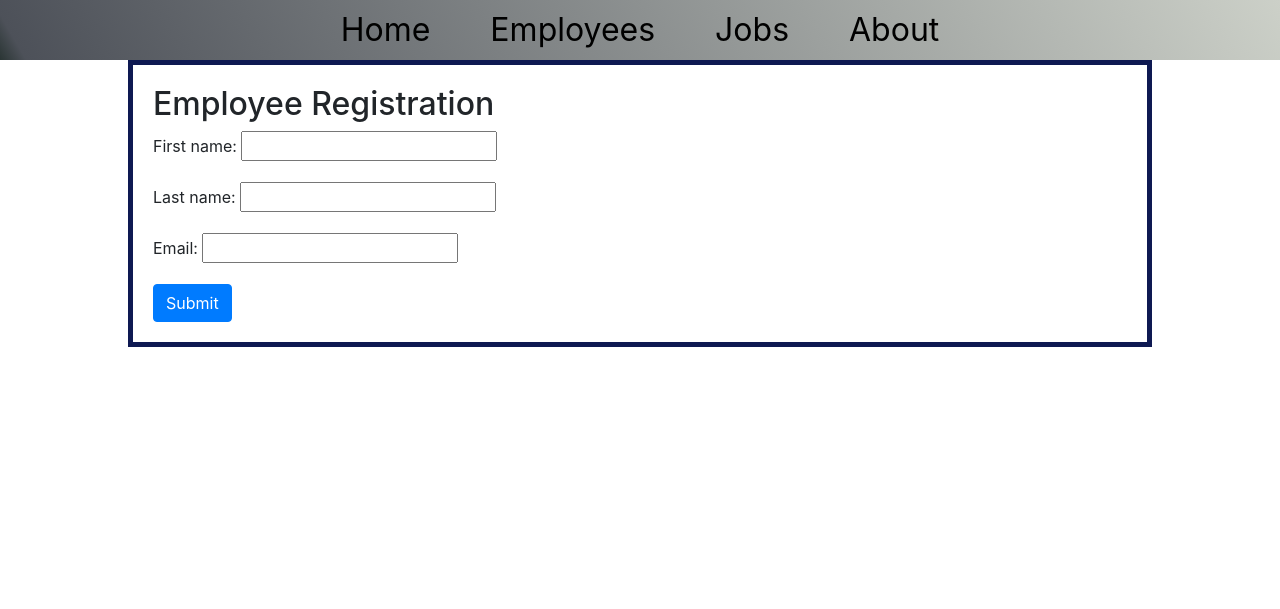
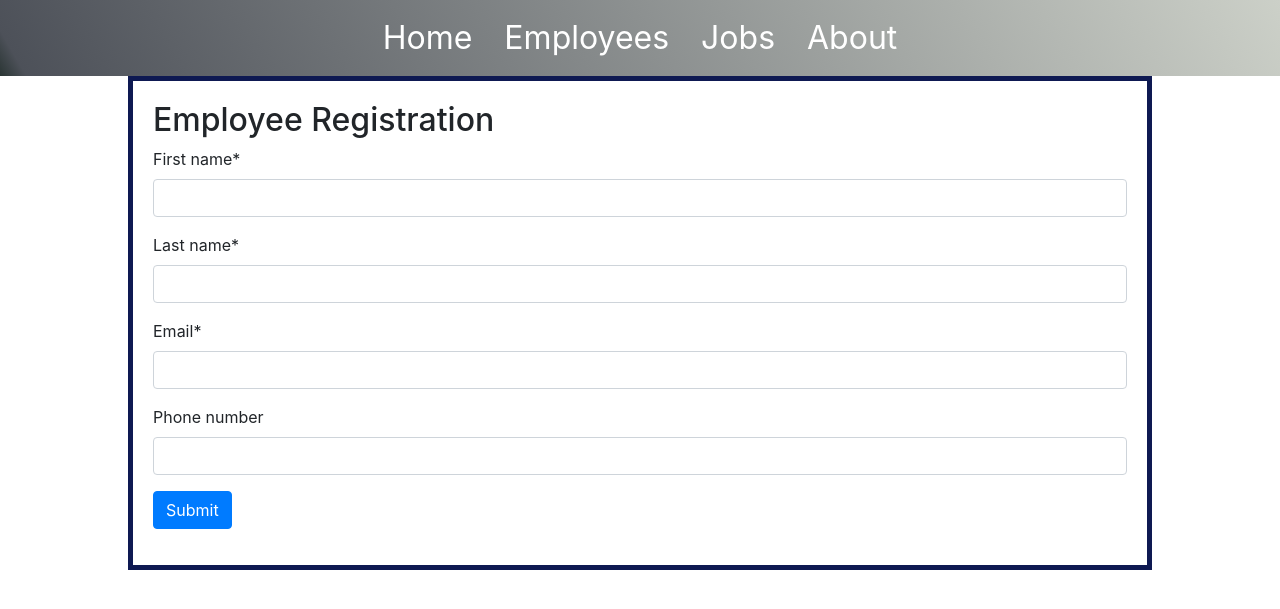
Before and after one commit to jmaurice22/Employee_Manager, a Django app: page /employee/ in a window 1280 px wide. Shown: the top 609 px of the page. Run offline with Django 3.2, Linux system fonts and the light colour scheme; some libraries are stand-ins or nearby versions.

Commit message:
fixed form style

```diff
--- a/employee_manager/employee/forms.py
+++ b/employee_manager/employee/forms.py
@@ -6,7 +6,11 @@ from .models import *
 class EmployeeForm(forms.ModelForm):
     class Meta:
         model = Employee
-        fields = '__all__'
+        fields = ('first_name', 'last_name', 'email', 'phone_number')
 
-
-# todo: add widgets dictionary to style form fields
+    widgets = {
+        'first_name': forms.TextInput(attrs={'class': 'form-control'}),
+        'last_name': forms.TextInput(attrs={'class': 'form-control'}),
+        'email': forms.TextInput(attrs={'class': 'form-control'}),
+        'phone_number': forms.TextInput(attrs={'class': 'form-control'}),
+    }
--- a/employee_manager/employee/models.py
+++ b/employee_manager/employee/models.py
@@ -1,15 +1,15 @@
 from django.db import models
-
+from phonenumber_field.modelfields import PhoneNumberField
 
 # Create your models here.
 class Employee(models.Model):
     first_name = models.CharField(max_length=30)
     last_name = models.CharField(max_length=30)
     email = models.EmailField(max_length=254)
-
-
+    phone_number = PhoneNumberField(blank=True)
 
     def __str__(self):
         return self.first_name
         return self.last_name
         return self.email
+        return self.phone_number
--- a/employee_manager/employee/urls.py
+++ b/employee_manager/employee/urls.py
@@ -5,6 +5,5 @@ urlpatterns = [
     path('', views.employee, ),
     path('employee', views.employee),
     path('employee_registration', views.employee_registration),
-    # todo: add path to delete employee view
 
 ]
--- a/employee_manager/employee/views.py
+++ b/employee_manager/employee/views.py
@@ -11,7 +11,7 @@ def employee(request):
         form.save()
         return redirect('/home')
 
-    return render(request, "employee.html", {'form': form})
+    return render(request, "employee_contact.html", {'form': form})
 
 
 def employee_registration(request):
--- a/employee_manager/employee_manager/settings.py
+++ b/employee_manager/employee_manager/settings.py
@@ -40,10 +40,13 @@ INSTALLED_APPS = [
     'home',
     'employee',
     'crispy_forms',
+    'phonenumber_field',
 
 ]
 
-CRISPY_TEMPLATE_PACK = 'uni_form'
+CRISPY_TEMPLATE_PACK = 'bootstrap4'
+
+PHONENUMBER_DEFAULT_REGION = 'US'
 
 MIDDLEWARE = [
     'django.middleware.security.SecurityMiddleware',
--- a/employee_manager/templates/employee.html
+++ b/employee_manager/templates/employee_contact.html
@@ -1,13 +1,12 @@
 {% extends "home.html" %}
-
-{% block title %} <title>Employee Registration</title> {% endblock %}
-<!-- todo: style form using bootstrap classes/layout -->
+{% load crispy_forms_tags %}
+{% block title %} <title>Contact Information</title> {% endblock %}
 {% block content %}
-<div id="regForm">
+<div class="form-group">
     <h2>Employee Registration</h2>
     <form method='POST' action='/employee/employee'>
         {% csrf_token %}
-        {{ form.as_p }}
+        {{ form|crispy }}
         <button type="submit" class="btn btn-primary">Submit</button>
     </form>
 </div>
--- a/employee_manager/templates/home.html
+++ b/employee_manager/templates/home.html
@@ -10,19 +10,13 @@
           integrity="sha384-9aIt2nRpC12Uk9gS9baDl411NQApFmC26EwAOH8WgZl5MYYxFfc+NcPb1dKGj7Sk" crossorigin="anonymous">
 </head>
 <body>
-<!--<header>
-    &lt;!&ndash;insert logo and flex the left &ndash;&gt;
-    <h1 id="title">My Garden Employee Resource Manager</h1>
-    <a id="email" href="webmaster@example.com">test_email@gmail.com</a>
-    <p id="hours">Office Hours: Mon - Fri 5:00pm - 11:00pm</p>
-    <h1 id="number" style="bold">(480) 552-8961</h1>
-</header>-->
     <nav>
+        <!-- todo: clean up nav bar styling -->
         <ul id="links">
-        <li id="nav-links"><a href="/home">Home</a></li>
-        <li id="nav-links"><a href="/employee/employee_registration">Employees</a></li>
-        <li id="nav-links"><a href="#contact">Jobs</a></li>
-        <li id="nav-links"><a href="#about">About</a></li>
+            <li class="nav-item"><a style="color:white; font-size: 2em;" class="nav-link" href="/home">Home</a></li>
+            <li class="nav-item"><a style="color:white; font-size: 2em;" class="nav-link" href="/employee/employee_registration">Employees</a></li>
+            <li class="nav-item"><a class="nav-link" href="#contact" style="color:white; font-size: 2em;">Jobs</a></li>
+            <li class="nav-item"><a class="nav-link" href="#about" style="color:white; font-size: 2em;">About</a></li>
         </ul>
     </nav>
 
@@ -45,13 +39,11 @@
             <tr>
                 <td>{{e.first_name}}</td>
                 <td>{{e.last_name}}</td>
-            <!-- todo: add phone field to template-->
-            <td>7326183815</td>
+                <td>{{e.phone_number}}</td>
                 <td>{{e.email}} &nbsp;
-                <!-- todo: add path to delete employee view to the button-->
                     <form method="POST" action="/home/delete_employee/{{e.id}}">
                         {% csrf_token %}
-                    <input class="btn btn-danger" type="submit" style="float:right;" value="Delete"></input>
+                        <input class="btn btn-danger" type="submit" style="float:right;" value="Delete" />
                     </form>
                 </td>
             </tr>
```
Also changed, not shown: employee_manager/db.sqlite3, employee_manager/employee/migrations/0002_employee_phone_number.py (added). Lines whose indentation alone changed are shown as unchanged.
